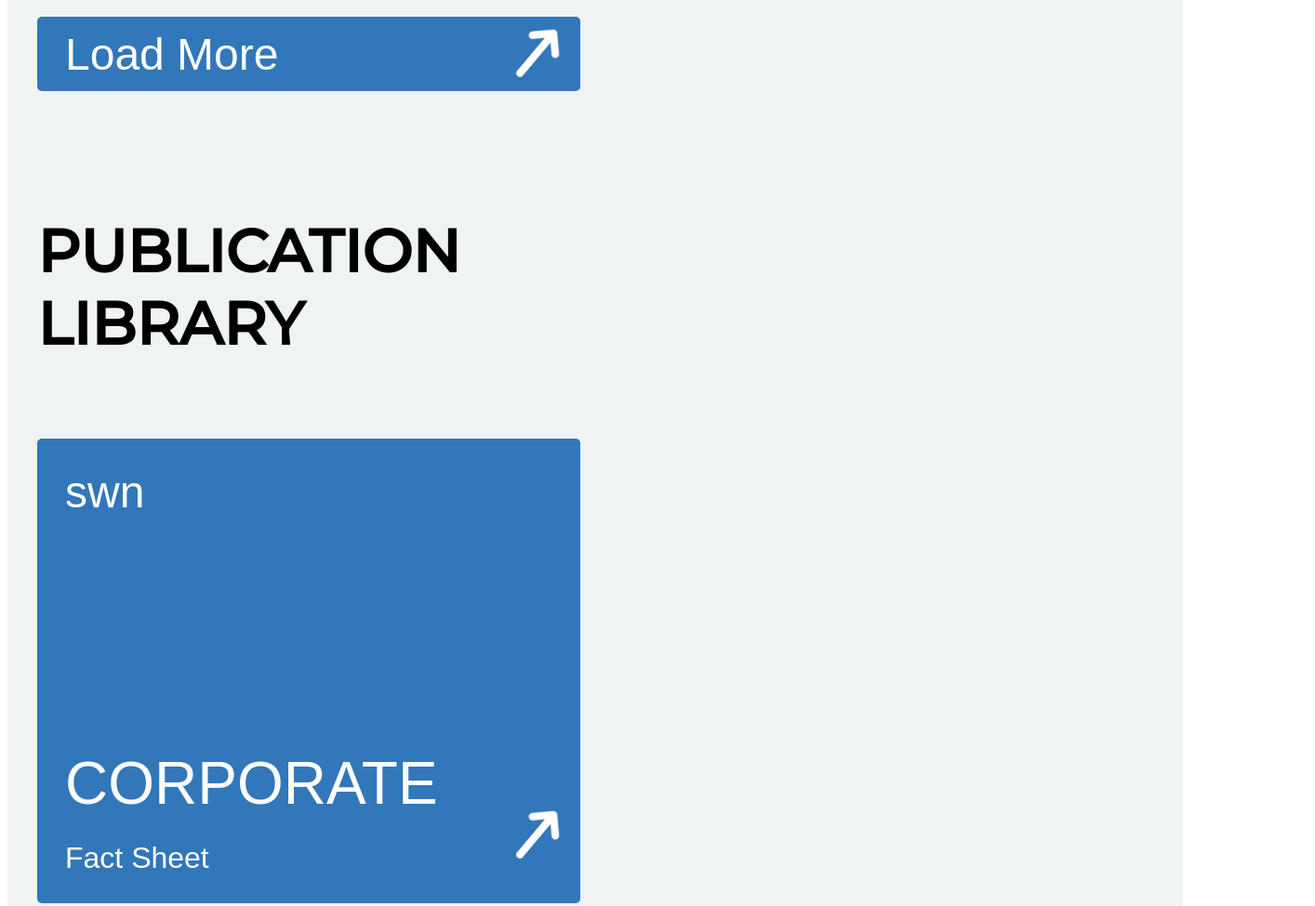
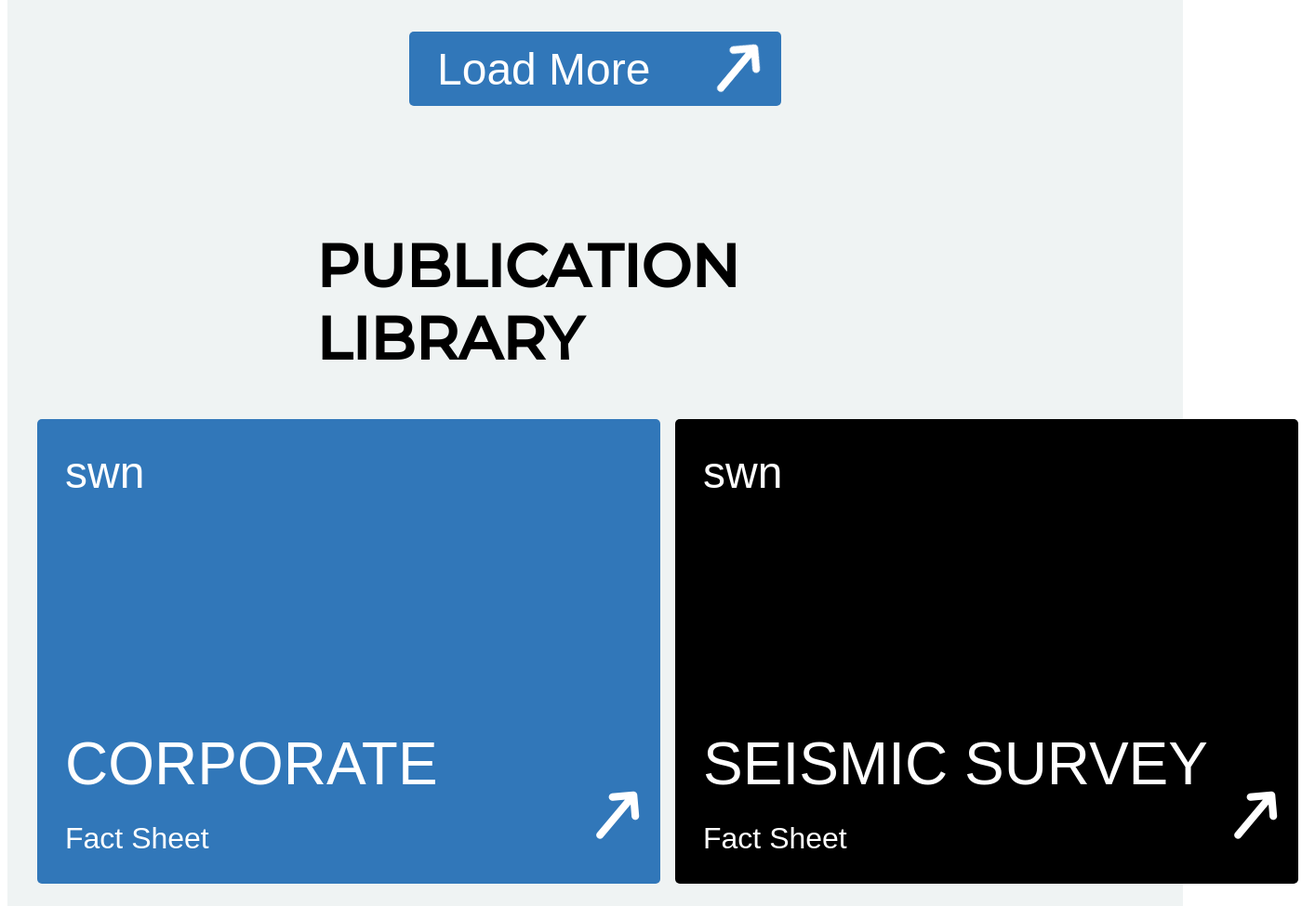
Before and after one commit to golddust588/swn-news, a plain HTML site: page index.html in a window 1280 px wide. Shown: the part 1440-2415 px from the top of the page at 93% size, 1414 px wide, since content can reach past the window. Drawn offline with Linux system fonts and the light colour scheme.

Commit message:
finished project

```diff
--- a/index.html
+++ b/index.html
@@ -67,12 +67,14 @@
                         <span>October 7, 2022</span>
                     </div>
                 </article>
+            </div>
             <div class="button-wrapper">
                 <button class="small-button">
                     <span>Load More</span>
                     <i class="fa-solid fa-arrow-down-long white-arrow"></i>
                 </button>
                 <h2>PUBLICATION LIBRARY</h2>
+                <div class="big-button-wrapper">
                     <button class="big-button">
                         <span>swn</span>
                         <div>
@@ -95,6 +97,7 @@
                             <i class="fa-solid fa-arrow-down-long white-arrow lower"></i>
                         </div>
                     </button>
+                </div>
                 <button class="small-button">
                     <span>Load More</span>
                     <i class="fa-solid fa-arrow-down-long white-arrow"></i>
--- a/main.css
+++ b/main.css
@@ -167,6 +167,7 @@ article h4 {
 
 .black {
     background-color: black;
+    margin-top: 2rem;
 }
 
 @media screen and (max-width: 991px) {
@@ -265,7 +266,6 @@ article h4 {
         padding: 2rem;
         display: flex;
         height: 350px;
-
     }
 
     article img {
@@ -301,10 +301,35 @@ article h4 {
         grid-row: 1;
     }
 
-    .article-wrapper article:nth-child(4) div h4 {
+    .desktop-article div h4 {
         font-size: 3rem;
     }
 
+    .button-wrapper {
+        align-items: center;
+        margin-top: 3rem;
+    }
 
+    .big-button-wrapper {
+        display: flex;
+        gap: 1rem;
+        width: 100%;
+    }
 
+    .small-button {
+        width: 400px;
+    }
+
+    .button-wrapper h2 {
+        margin-bottom: 1rem;
+    }
+
+    .big-button {
+        min-width: 670px;
+    }
+
+    .black {
+        margin: 0;
+        background-color: black;
+    }
 }
```
Lines whose indentation alone changed are shown as unchanged.
